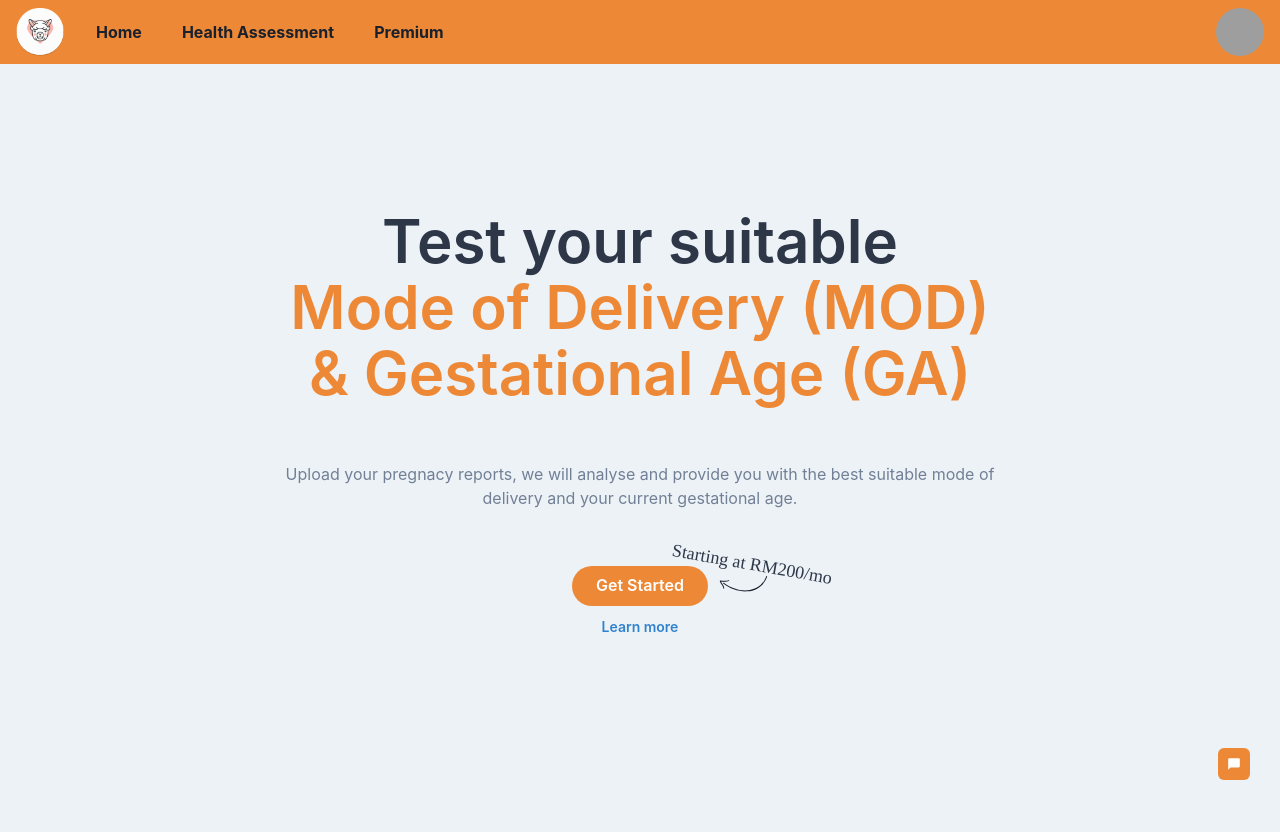
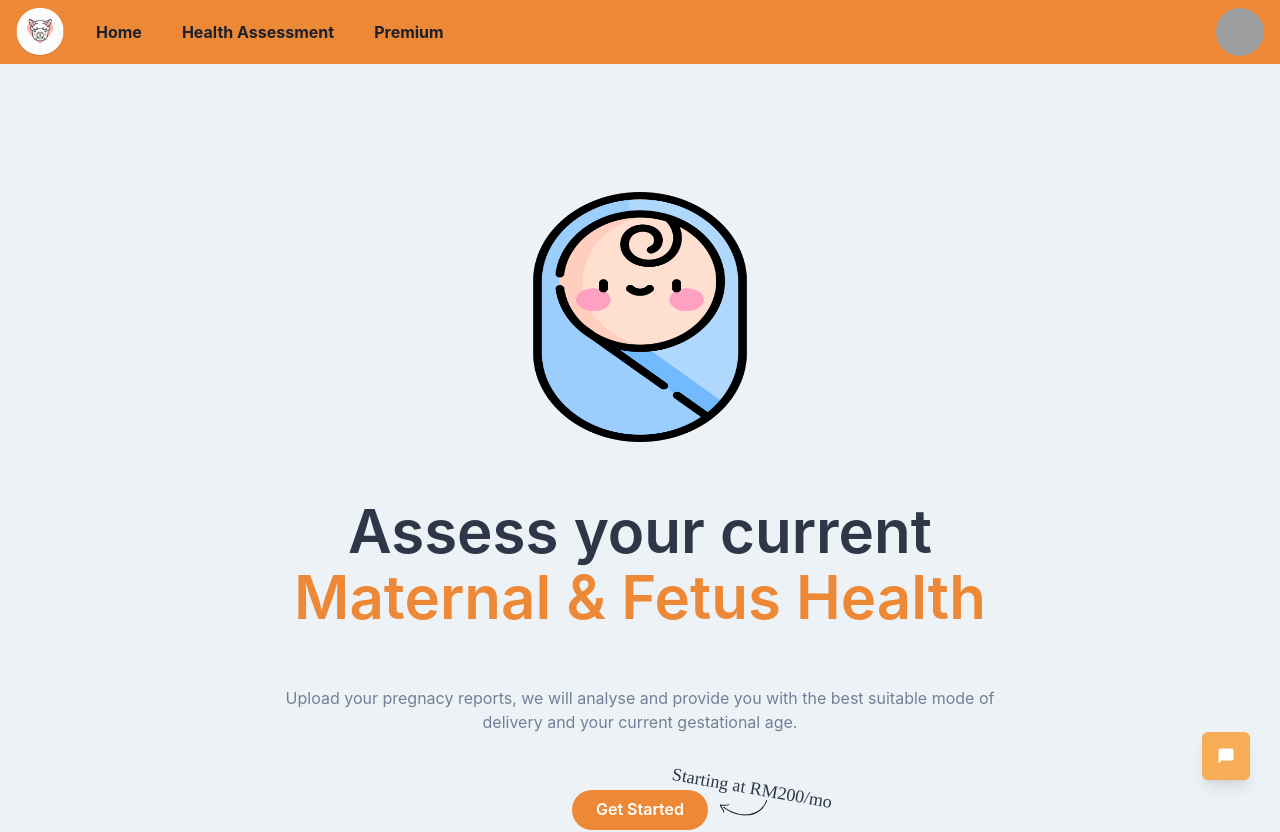
Before and after one commit to Alpacaverse/alpacacare, a Next.js app: page / in a window 1280 px wide. Shown: the top 832 px of the page. Built offline with nearby package versions, Linux system fonts and the light colour scheme; grey boxes are pictures that could not be loaded; what react-chatbot-kit would draw is missing.

Commit message:
minor bugs fixed

```diff
--- a/bot/ActionProvider.jsx
+++ b/bot/ActionProvider.jsx
@@ -39,6 +39,24 @@ const ActionProvider = ({ createChatBotMessage, setState, children }) => {
       messages: [...prev.messages, botMessage],
     }));
   };
+  const handleDoctor = () => {
+    const botMessage = createChatBotMessage(
+      "Do you wish to proceed with online consultation? RM150 would be charged to your card."
+    );
+
+    setState((prev) => ({
+      ...prev,
+      messages: [...prev.messages, botMessage],
+    }));
+  };
+  const handlePayment = () => {
+    const botMessage = createChatBotMessage("Payment sucess.");
+
+    setState((prev) => ({
+      ...prev,
+      messages: [...prev.messages, botMessage],
+    }));
+  };
   return (
     <div>
       {React.Children.map(children, (child) => {
@@ -48,6 +66,8 @@ const ActionProvider = ({ createChatBotMessage, setState, children }) => {
             handleDepression,
             handleDiet,
             handleMedicalQueries,
+            handleDoctor,
+            handlePayment,
           },
         });
       })}
--- a/bot/MessageParser.jsx
+++ b/bot/MessageParser.jsx
@@ -11,6 +11,10 @@ const MessageParser = ({ children, actions }) => {
       actions.handleDepression();
     } else if (message.includes("diet")) {
       actions.handleDiet();
+    } else if (message.includes("doctor")) {
+      actions.handleDoctor();
+    } else if (message.includes("yes")) {
+      actions.handlePayment();
     }
   };
 
--- a/components/ChatbotIcon.jsx
+++ b/components/ChatbotIcon.jsx
@@ -24,10 +24,11 @@ export default function ChatBotIcon() {
       <Popover isLazy>
         <PopoverTrigger>
           <IconButton
+            shadow={"lg"}
             icon={<MdChatBubble />}
-            size={"sm"}
+            size={"lg"}
             colorScheme={"orange"}
-            bg={"orange.400"}
+            bg={"orange.300"}
             variant="solid"
             position="fixed"
             bottom="20px"
--- a/components/Landing.jsx
+++ b/components/Landing.jsx
@@ -10,7 +10,7 @@ import {
   useColorModeValue,
   createIcon,
   Link,
-  Center,
+  Image,
 } from "@chakra-ui/react";
 
 export default function Landing() {
@@ -29,17 +29,18 @@ export default function Landing() {
             as={Box}
             textAlign={"center"}
             spacing={{ base: 8, md: 14 }}
-            py={{ base: 20, md: 36 }}
+            py={{ base: 15, md: 32 }}
           >
+            <Image alignSelf={"center"} src="./baby.png" w={300} h={250} />
             <Heading
               fontWeight={600}
               fontSize={{ base: "2xl", sm: "4xl", md: "6xl" }}
               lineHeight={"110%"}
               color={useColorModeValue("gray.700", "gray,300")}
             >
-              Test your suitable <br />
+              Assess your current <br />
               <Text as={"span"} color={"orange.400"}>
-                Mode of Delivery (MOD) & Gestational Age (GA)
+                Maternal & Fetus Health
               </Text>
             </Heading>
             <Text color={"gray.500"}>
--- a/pages/maternalForm.jsx
+++ b/pages/maternalForm.jsx
@@ -1,5 +1,6 @@
 import Header from "../components/Header";
 import Footer from "../components/Footer";
+import ChatBotIcon from "../components/ChatbotIcon";
 import {
   FormControl,
   FormLabel,
@@ -108,6 +109,7 @@ export default function MaternalForm() {
       <Box position="fixed" bottom="0" width="100%">
         <Footer />
       </Box>
+      <ChatBotIcon />
     </>
   );
 }
--- a/pages/maternalReport.jsx
+++ b/pages/maternalReport.jsx
@@ -1,6 +1,8 @@
 import Header from "../components/Header";
 import Footer from "../components/Footer";
 import ProductCard from "../components/ProductCard";
+import ChatBotIcon from "../components/ChatbotIcon";
+
 import {
   Center,
   Grid,
@@ -148,6 +150,7 @@ export default function Report() {
         </Box>
       </Center>
       <Footer />
+      <ChatBotIcon />;
     </>
   );
 }
--- a/pages/report.jsx
+++ b/pages/report.jsx
@@ -1,6 +1,7 @@
 import Header from "../components/Header";
 import Footer from "../components/Footer";
 import ProductCard from "../components/ProductCard";
+import ChatBotIcon from "../components/ChatbotIcon";
 import {
   Center,
   Grid,
@@ -160,6 +161,7 @@ export default function Report() {
         </Box>
       </Center>
       <Footer />
+      <ChatBotIcon />
     </>
   );
 }
--- a/pages/reportForm.jsx
+++ b/pages/reportForm.jsx
@@ -1,5 +1,6 @@
 import Header from "../components/Header";
 import Footer from "../components/Footer";
+import ChatBotIcon from "../components/ChatbotIcon";
 import {
   Form,
   FormControl,
@@ -162,6 +163,7 @@ export default function ReportForm() {
         </Center>
       </Box>
       <Footer />
+      <ChatBotIcon />
     </>
   );
 }
```
Also changed, not shown: public/baby.png (added).
